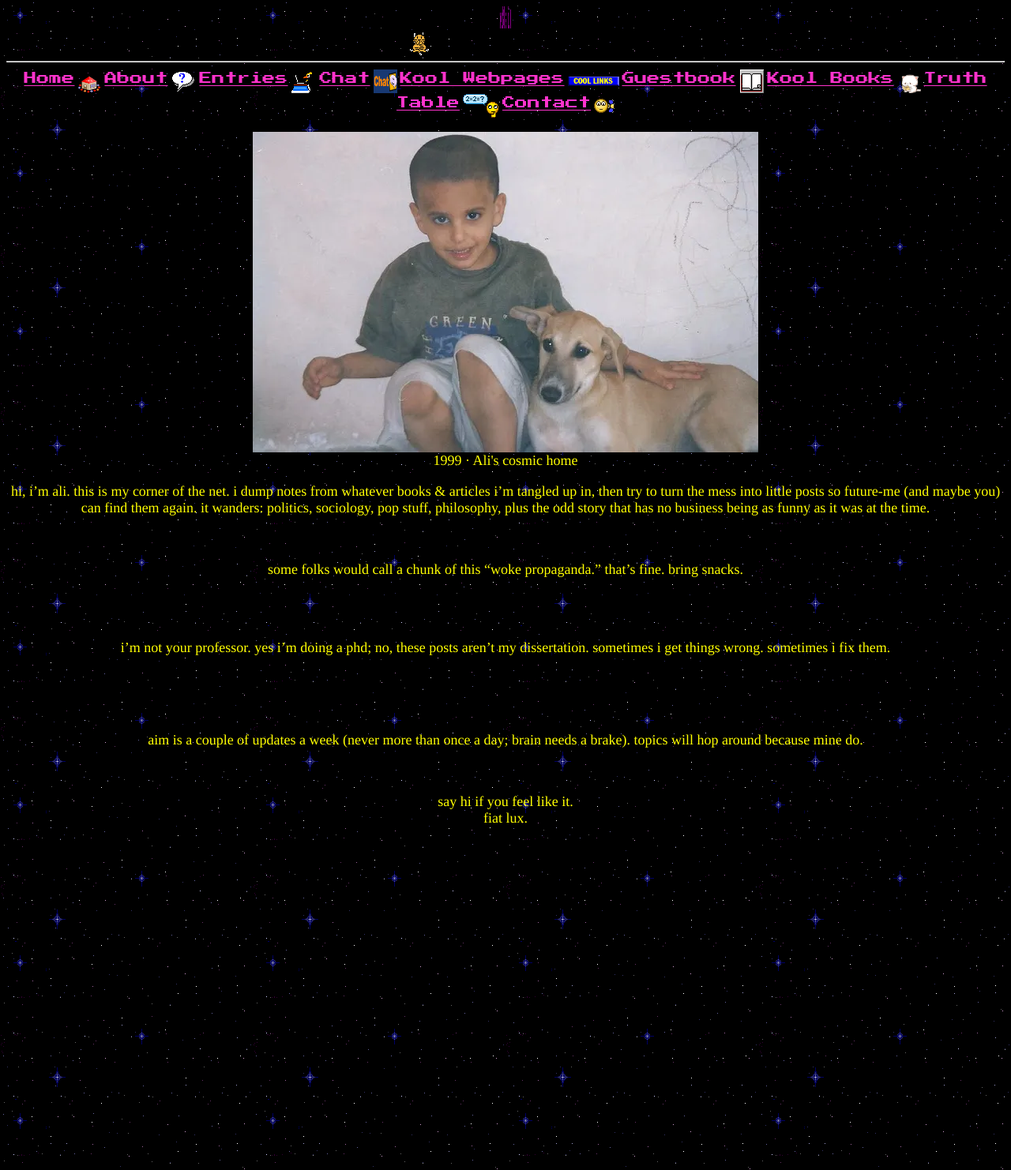
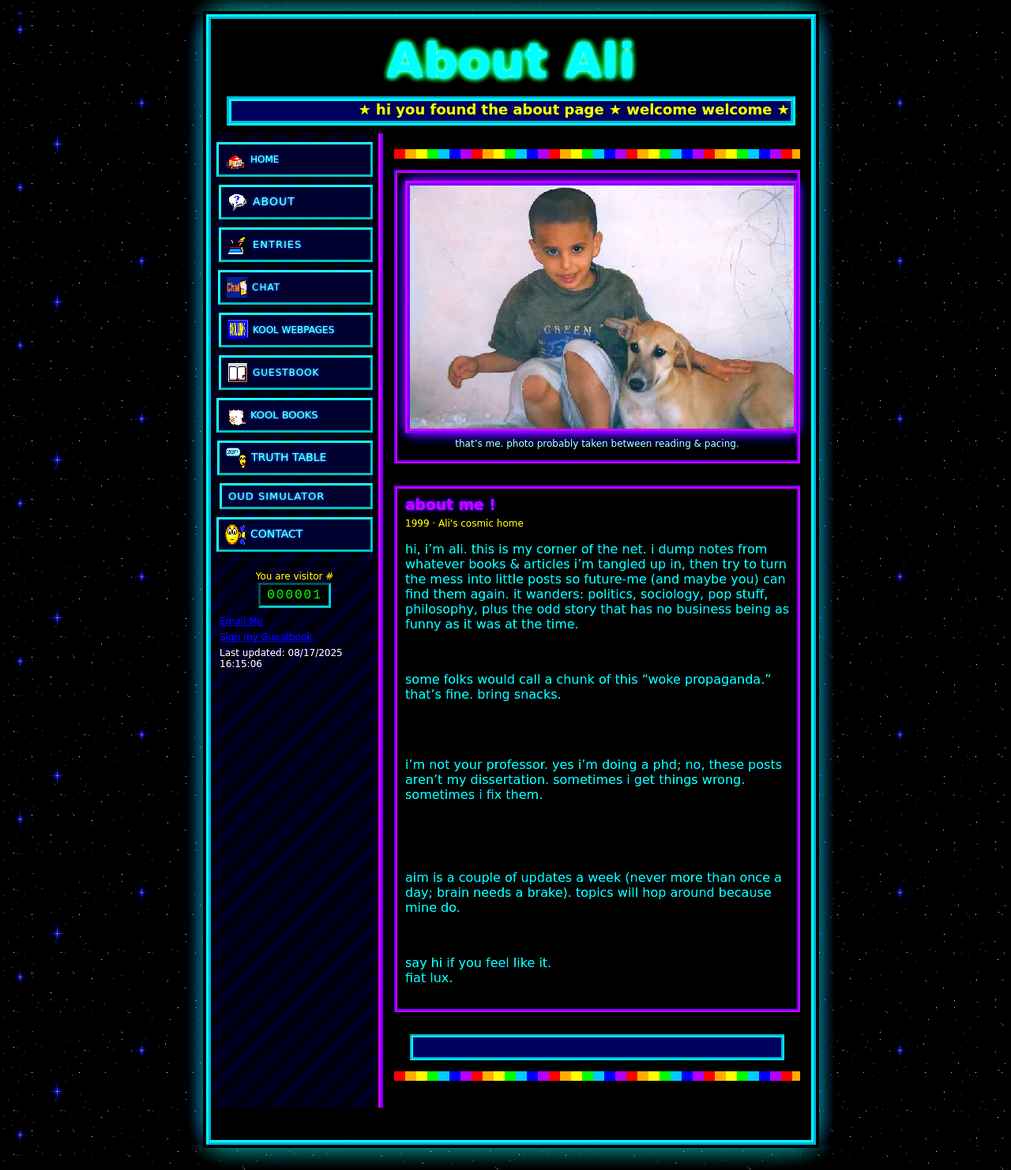
Before and after one commit to Catofminerva/Catofminerva.github.io, a Jekyll site: the page about.html, which Jekyll copies as it is, in a window 1280 px wide. Shown: the whole page at 79% size. Built offline with Jekyll 4.4.1, drawn with Linux system fonts in a browser that asks for light colours.

Commit message:
Update about.html

```diff
--- a/about.html
+++ b/about.html
@@ -1,135 +1,208 @@
 <!DOCTYPE html>
 <html lang="en">
 <head>
+  <meta charset="UTF-8">
+  <title>About Ali</title>
   <meta name="viewport" content="width=device-width, initial-scale=1">
-    <meta charset="UTF-8">
-    <title>Ali's Chat Room</title>
-    <link href="https://fonts.googleapis.com/css2?family=Press+Start+2P&display=swap" rel="stylesheet">
+
   <style>
+    :root{
+      --neon-blue:   #00e5ff;
+      --neon-green:  #39ff14;
+      --neon-yellow: #ffff33;
+      --neon-purple: #8f00ff;
 
-.responsive-image {
-    max-width: 100%;
-    height: auto;
-    display: block; /* Ensures that it's a block-level element */
-    margin-left: auto; /* These two lines center the image horizontally */
-    margin-right: auto;
+      --ink:         #00ffea;
+      --panel-bg:    rgba(0,0,0,0.78);
+      --sidebar-a:   #0d0022;
+      --sidebar-b:   #12002e;
+      --marquee-bg:  #001a4d;
     }
 
-
-        body {
-            background-color: black;
+    html, body {
+      margin: 0;
+      padding: 0;
       background-image: url('stars.gif');
-            font-family: "Press Start 2", Times, serif;
-            color: #FF33CC;
-            position: relative;
+      background-repeat: repeat;
+      color: var(--ink);
+      font-family: "Comic Sans MS", "Courier New", "MS Sans Serif", monospace;
+      image-rendering: pixelated;
+      cursor: crosshair;
+      filter: contrast(115%) saturate(125%);
     }
 
-        .header {
-            background-color: #FF33CC; /* Pink header */
-            color: #FFF;
-            padding: 10px;
-            text-align: center;
-            font-size: 1.5em;
+    .page {
+      width: 760px;
+      margin: 18px auto 32px;
+      position: relative;
+      left: 7px; /* tiny off-center nudge */
+      border: 6px ridge var(--neon-blue);
+      outline: 4px solid #00131a;
+      background: var(--panel-bg);
+      box-shadow: 0 0 40px var(--neon-blue), inset 0 0 6px #000;
     }
 
-    @keyframes flip {
-            0% { transform: rotateY(0deg); }
-            50% { transform: rotateY(180deg); }
-            100% { transform: rotateY(0deg); }
+    #glitter-title {
+      font-size: 60px;
+      text-align: center;
+      color: var(--neon-blue);
+      text-shadow: 0 0 6px #fff, 0 0 10px var(--neon-blue), 0 0 14px var(--neon-green);
+      margin: 0;
+      padding: 18px 10px 0;
+      letter-spacing: 0.5px;
     }
 
-        .title {
-            font-family: 'Press Start 2P', cursive; /* Retro font */
-            font-size: 2rem;
-            color: purple;
-            animation: flip 4s infinite; /* Flip animation */
+    .marquee-wrap {
+      margin: 10px 20px;
+      border: 6px groove var(--neon-blue);
+      background: var(--marquee-bg);
+    }
+    .marquee-wrap.small { margin: 6px 20px 14px; border-width: 4px; }
+    marquee { color: var(--neon-yellow); font-weight: bold; font-size: 18px; }
+
+    .layout { width: 100%; border-collapse: collapse; }
+    .sidebar {
+      width: 210px;
+      background: repeating-linear-gradient(135deg, var(--sidebar-a) 0 12px, var(--sidebar-b) 12px 24px);
+      border-right: 6px ridge var(--neon-purple);
+      vertical-align: top;
+    }
+    .content {
+      padding: 10px 14px 20px;
+      vertical-align: top;
+      background: rgba(15,0,20,0.45);
+      border-left: 4px solid #21003a;
     }
 
-kitty.gif {
-    margin-top: 0px;
+    .nav a {
+      display: block;
+      margin: 10px 6px;
+      padding: 6px 8px;
+      border: 3px outset #6af7ff;
+      background: #0e0e33;
+      color: #a7ffff;
+      text-decoration: none;
+      text-align: left;
+      text-transform: uppercase;
+      text-shadow: 0 0 4px var(--neon-blue);
+      box-shadow: 2px 2px 0 #000;
+    }
+    .nav a:hover {
+      border-style: inset;
+      color: var(--neon-green);
+      background: #140043;
+      transform: translate(1px,1px);
+    }
+    .nav-icon {
+      vertical-align: middle;
+      width: 26px;
+      height: 26px;
+      margin-right: 6px;
+      image-rendering: pixelated;
     }
 
-hr {
-    margin-top: -15px;  /* Adjust this value as needed */
+    .post {
+      margin: 14px 0 28px;
+      padding: 10px 10px 14px;
+      border: 4px groove var(--neon-purple);
+      background: rgba(20,0,30,0.62);
+    }
+    .post h3 {
+      margin: 0 0 6px 0;
+      color: var(--neon-purple);
+      text-shadow: 0 0 6px var(--neon-purple);
+    }
+    .post .meta { font-size: 12px; color: var(--neon-yellow); }
+
+    hr.retro {
+      height: 12px; border: 0; margin: 10px 0 14px;
+      background-image: repeating-linear-gradient(
+        90deg,
+        #ff0000 0 14px,
+        #ffa500 14px 28px,
+        #ffff00 28px 42px,
+        #00cc00 42px 56px,
+        #00aaff 56px 70px,
+        #0000ff 70px 84px,
+        #8000ff 84px 98px
+      );
     }
 
-ul {
-    list-style-position: inside; /
-    padding-left: 0;
-    margin-left: 0;
+    .blink { animation: blink 0.9s steps(1,end) infinite; }
+    @keyframes blink { 50% { opacity: 0; } }
+
+    /* dominant portrait */
+    .hero {
+      display: block;
+      width: 100%;
+      max-height: 420px;
+      object-fit: cover;
+      border: 6px ridge var(--neon-purple);
+      box-shadow: 0 0 18px var(--neon-purple);
+      image-rendering: pixelated;
+    }
+    .caption {
+      text-align:center;
+      font-size: 12px;
+      color: #bff;
+      margin-top: 6px;
     }
 
-li {
-    padding-left: 0.3em;  /* This adds a small space between the bullet and the text */
-    margin-bottom: 20px; /* This will add space below each bullet point */
-}
-
-
-
-        h2 {
-            white-space: nowrap;
-            overflow: hidden;
-            text-overflow: ellipsis;
-        }
-
-
-.welcome-message {
-    font-family: Times New Roman, Times, serif;
-    color: yellow;
-    font-size: 1.25em; /* adjust size as desired */
-}
-
-
-        .nav {
-    font-family: 'Press Start 2P', cursive;
-    color: #FF33CC;
-}
-
+    .footer { padding: 8px; text-align: center; color: #fff; }
   </style>
-
-
-
-
-
 </head>
 <body>
-    <center>
-        <div class="title">Ali's Blog</div> <!-- Updated title with flip effect -->
-        <img src="kitty.gif" alt="kitty Gif" class="kitty-gif">
-    </center>
-    <hr>
-    <!-- Navigation Buttons -->
-<center>
-    <a href="index.html" class="retro-btn nav">Home</a>
-    <img src="cutehome.gif" alt="home GIF" style="vertical-align: middle; width: 30px; height: 30px;">
-    <a href="about.html" class="retro-btn nav">About</a>
-    <img src="about.gif" alt="about GIF" style="vertical-align: middle;">
-    <a href="blog_posts.html" class="retro-btn nav">Entries</a>
-    <img src="post.gif" alt="post GIF" style="vertical-align: middle;">
-    <a href="chat.html" class="retro-btn nav">Chat</a>
-    <img src="chattt.gif" alt="chat GIF" style="vertical-align: middle; width: 30px; height: 30px;">
-    <a href="coolsite.html" class="retro-btn nav">Kool Webpages</a>
-    <img src="coollinks.gif" alt="cool GIF" style="vertical-align: middle;">
-    <a href="guestbook.html" class="retro-btn nav">Guestbook</a>
-    <img src="book-0037.gif" alt="Guestbook GIF" style="vertical-align: middle;">
-    <a href="books.html" class="retro-btn nav">Kool Books</a>
-    <img src="catread.gif" alt="reading GIF" style="vertical-align: middle; width: 30px; height: 30px;">
-    <a href="truthtable.html" class="retro-btn nav">Truth Table</a>
-    <img src="math.gif" alt="math GIF" style="vertical-align: middle;">
-    <a href="contact.html" class="retro-btn nav">Contact</a>
-    <img src="phone.gif" alt="Phone GIF" style="vertical-align: middle;">
-</center>
-<br>
+  <div class="page">
+    <h1 id="glitter-title">About Ali</h1>
 
-<center>
-    <img src="me.jpeg" alt="Image of Ali" class="responsive-image">
-</center>
+    <div class="marquee-wrap">
+      <marquee behavior="alternate" scrollamount="6">
+        ★ hi you found the about page ★ welcome welcome ★
+      </marquee>
+    </div>
 
+    <table class="layout">
+      <tr>
+        <!-- Sidebar -->
+        <td class="sidebar">
+          <div class="nav">
+            <a href="index.html"><img src="cutehome.gif" alt="Home" class="nav-icon">Home</a>
+            <a href="about.html"><img src="about.gif" alt="About" class="nav-icon">About</a>
+            <a href="blog_posts.html"><img src="post.gif" alt="Entries" class="nav-icon">Entries</a>
+            <a href="chat.html"><img src="chattt.gif" alt="Chat" class="nav-icon">Chat</a>
+            <a href="coolsite.html"><img src="coollinks.gif" alt="Kool Webpages" class="nav-icon">Kool Webpages</a>
+            <a href="guestbook.html"><img src="book-0037.gif" alt="Guestbook" class="nav-icon">Guestbook</a>
+            <a href="books.html"><img src="catread.gif" alt="Kool Books" class="nav-icon">Kool Books</a>
+            <a href="Truth2.html"><img src="math.gif" alt="Truth Table" class="nav-icon">Truth Table</a>
+            <a href="oudsimulator.html">Oud Simulator</a>
+            <a href="contact.html"><img src="phone.gif" alt="Contact" class="nav-icon">Contact</a>
+          </div>
 
-<!-- Welcome Message -->
+          <div style="text-align:center; padding:10px">
+            <span style="font-size:12px; color:var(--neon-yellow)">You are visitor #</span>
+            <span id="hitCount" style="display:inline-block; padding:4px 8px; border:3px inset #0aa; background:#000; color:#00ff00; font-family:'Courier New', monospace; letter-spacing:2px;">000001</span>
+          </div>
 
-    <center>
-   <font face="Press Start 2P" size="4" color="yellow">
+          <div style="padding: 0 10px 12px; color:#fff; font-size:12px">
+            <div><a href="#" onclick="alert('Email me!'); return false;">Email Me</a></div>
+            <div style="margin-top:6px"><a href="#" onclick="alert('Guestbook coming soon!'); return false;">Sign my Guestbook</a></div>
+            <div style="margin-top:6px">Last updated: <span id="lastUpdated">sometime in 1999</span></div>
+          </div>
+        </td>
+
+        <!-- Content -->
+        <td class="content">
+          <hr class="retro">
+
+          <!-- Dominant picture -->
+          <div class="post">
+            <img src="me.jpeg" alt="Ali" class="hero">
+            <div class="caption">that’s me. photo probably taken between reading &amp; pacing.</div>
+          </div>
+
+          <!-- About me text (authentic spacing) -->
+          <div class="post">
+            <h3>about me <span class="blink">!</span></h3>
             <div class="meta">1999 · Ali's cosmic home</div>
 
 <p>hi, i’m ali. this is my corner of the net. i dump notes from whatever books & articles i’m tangled up in, then try to turn the mess into little posts so future-me (and maybe you) can find them again. it wanders: politics, sociology, pop stuff, philosophy, plus the odd story that has no business being as funny as it was at the time.</p>
@@ -149,6 +222,48 @@ li {
 <p>&nbsp;</p>
 
 <p>say hi if you feel like it.<br>fiat lux.</p>
+          </div>
 
+          <div class="marquee-wrap small">
+            <marquee scrollamount="4" direction="right">
+              under construction ★ if something looks weird blame netscape ★
+            </marquee>
           </div>
-</center>
+
+          <hr class="retro">
+        </td>
+      </tr>
+    </table>
+
+    <div class="footer">
+      <marquee scrollamount="3" direction="right">© 1999–2000 Ali's Blog — Part of the Galactic Webring · <a href="#" onclick="alert('Prev page broken'); return false;">Prev</a> | <a href="#" onclick="alert('Next page loading...'); return false;">Next</a></marquee>
+    </div>
+  </div>
+
+  <script>
+    (function() {
+      try {
+        var key = 'geocities_hit_counter';
+        var n = parseInt(localStorage.getItem(key) || '0', 10) + 1;
+        localStorage.setItem(key, n);
+        var s = String(n).padStart(6, '0');
+        document.getElementById('hitCount').textContent = s;
+      } catch (e) {}
+    })();
+
+    document.getElementById('lastUpdated').textContent = document.lastModified || '1999-08-01';
+
+    /* tiny nav misalignment so it doesn't feel grid-perfect */
+    (function () {
+      var links = document.querySelectorAll('.nav a');
+      links.forEach(function(a){
+        var ml = 6 + Math.floor(Math.random()*7); // 6–12px
+        var fs = 12 + Math.floor(Math.random()*3); // 12–14px
+        a.style.marginLeft = ml + 'px';
+        a.style.fontSize   = fs + 'px';
+        if (Math.random() < 0.4) a.style.letterSpacing = '1px';
+      });
+    })();
+  </script>
+</body>
+</html>
```
Lines whose indentation alone changed are shown as unchanged.
